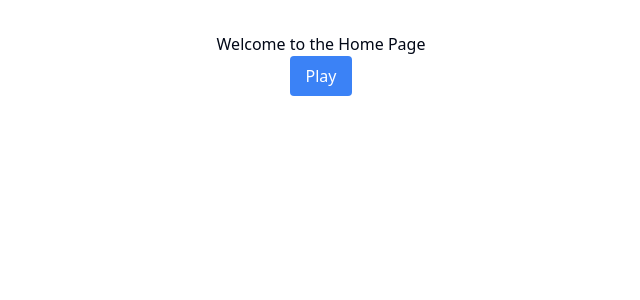
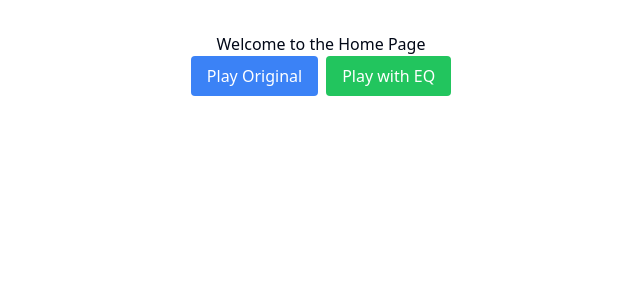
Before and after one commit to Dalar-Coin/EarTrainr, a React (Vite) app in the folder Client/: page /peaks in a window 1280 px wide. Shown: the top 300 px of the page, without its empty margins (319-959 px from the left). Built offline with nearby package versions, Linux system fonts and the light colour scheme.

Commit message:
myko add

```diff
--- a/Client/src/pages/Peaks.tsx
+++ b/Client/src/pages/Peaks.tsx
@@ -1,20 +1,98 @@
+import React, { useEffect, useRef } from "react";
+
 import trapBeat from "/songs/First Trap Beat.wav";
 
 function Peaks() {
-  const audio = new Audio(trapBeat);
+  const audioContext = useRef(null);
+  const sourceNode = useRef(null);
+  const eqNode = useRef(null);
 
-  const playSong = () => {
+  useEffect(() => {
+    // Initialize AudioContext
+    audioContext.current = new (window.AudioContext ||
+      window.webkitAudioContext)();
+
+    // Create EQ (3-band)
+    eqNode.current = createEQ(audioContext.current);
+
+    return () => {
+      // Cleanup
+      if (audioContext.current) {
+        audioContext.current.close();
+      }
+    };
+  }, []);
+
+  const createEQ = (context) => {
+    const low = context.createBiquadFilter();
+    low.type = "lowshelf";
+    low.frequency.value = 320;
+    low.gain.value = 6;
+
+    const mid = context.createBiquadFilter();
+    mid.type = "peaking";
+    mid.frequency.value = 1000;
+    mid.Q.value = 1;
+    mid.gain.value = 0;
+
+    const high = context.createBiquadFilter();
+    high.type = "highshelf";
+    high.frequency.value = 3200;
+    high.gain.value = 6;
+
+    low.connect(mid).connect(high);
+    return { input: low, output: high };
+  };
+
+  const playOriginal = () => {
+    const audio = new Audio(trapBeat);
     audio.play().catch((error) => console.error("Error playing audio:", error));
+  };
+
+  const playWithEQ = async () => {
+    if (!audioContext.current) return;
+
+    try {
+      // Fetch the audio file
+      const response = await fetch(trapBeat);
+      const arrayBuffer = await response.arrayBuffer();
+
+      // Decode the audio data
+      const audioBuffer =
+        await audioContext.current.decodeAudioData(arrayBuffer);
+
+      // Create a new source node
+      if (sourceNode.current) {
+        sourceNode.current.disconnect();
+      }
+      sourceNode.current = audioContext.current.createBufferSource();
+      sourceNode.current.buffer = audioBuffer;
+
+      // Connect the source to the EQ, then to the output
+      sourceNode.current.connect(eqNode.current.input);
+      eqNode.current.output.connect(audioContext.current.destination);
+
+      // Play the audio
+      sourceNode.current.start(0);
+    } catch (error) {
+      console.error("Error playing audio with EQ:", error);
+    }
   };
 
   return (
     <div>
       <h1>Welcome to the Home Page</h1>
       <button
-        onClick={playSong}
-        className="px-4 py-2 bg-blue-500 text-white rounded hover:bg-blue-600"
+        onClick={playOriginal}
+        className="px-4 py-2 bg-blue-500 text-white rounded hover:bg-blue-600 mr-2"
       >
-        Play
+        Play Original
+      </button>
+      <button
+        onClick={playWithEQ}
+        className="px-4 py-2 bg-green-500 text-white rounded hover:bg-green-600"
+      >
+        Play with EQ
       </button>
     </div>
   );
```
